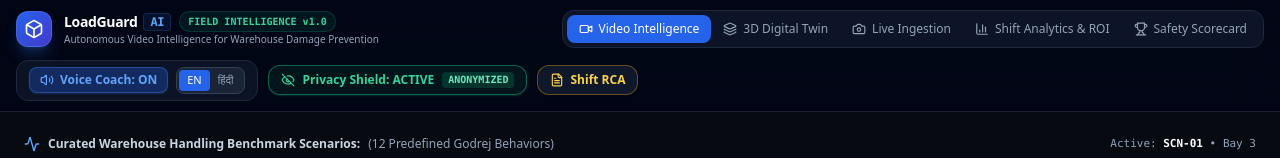
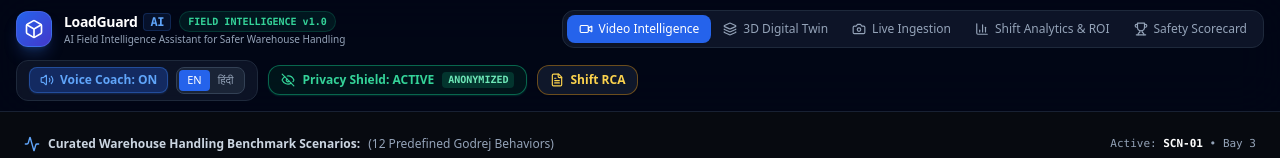
Before and after one commit to Aaditya1018/Intelligence-for-Warehouse-Handling, a React (Vite) app in the folder frontend/: page / in a window 1280 px wide. Shown: the top 158 px of the page. Built offline with nearby package versions, Linux system fonts and the light colour scheme.

Commit message:
docs: align project with warehouse hackathon brief

```diff
--- a/frontend/src/App.tsx
+++ b/frontend/src/App.tsx
@@ -81,7 +81,7 @@
                   FIELD INTELLIGENCE v1.0
                 </span>
               </div>
-              <p className="text-[10px] text-slate-400">Autonomous Video Intelligence for Warehouse Damage Prevention</p>
+              <p className="text-[10px] text-slate-400">AI Field Intelligence Assistant for Safer Warehouse Handling</p>
             </div>
           </div>
 
```
Also changed, not shown: 2 other files (tests, documents, lock files or other folders).
